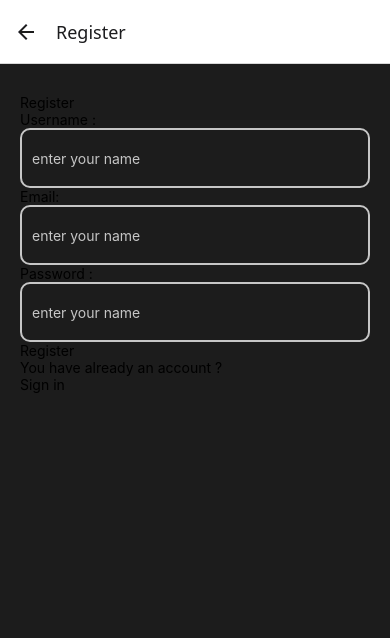
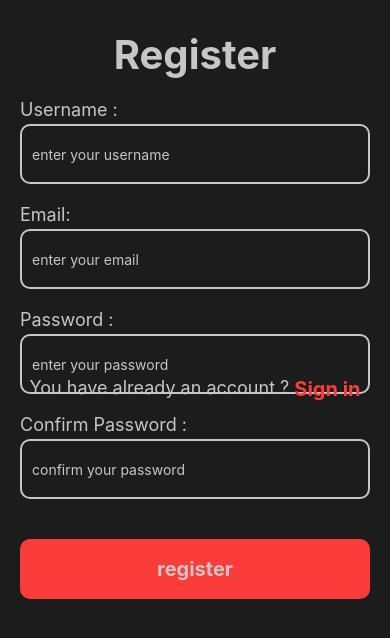
Before and after one commit to Ethernaljoz/react-native-cli-ecommerce, a React Native app: screen /Register in a window 390 px wide. Shown: the top 638 px of the page. Built offline with nearby package versions, Linux system fonts and the light colour scheme.

Commit message:
register ui refactor

```diff
--- a/AppNavigation.tsx
+++ b/AppNavigation.tsx
@@ -21,7 +21,7 @@ export const AuthStackScreen = ( )=>{
       <AuthStack.Navigator initialRouteName="Login" >
         <AuthStack.Screen name="Welcome"  component={WelcomeScreen} />
         <AuthStack.Screen name="Login" options={{headerShown:false}}  component={LoginScreen} />
-        <AuthStack.Screen name="Register"  component={RegisterScreen} />
+        <AuthStack.Screen name="Register" options={{headerShown:false}}  component={RegisterScreen} />
       </AuthStack.Navigator>
     );
   };
--- a/src/screens/auth/Login.tsx
+++ b/src/screens/auth/Login.tsx
@@ -22,12 +22,14 @@ const LoginScreen = () => {
   });
   return (
     <ScreenWrapper>
-      <ScrollView contentContainerStyle={styles.loginWrapper}>
+      <ScrollView
+      // contentContainerStyle={styles.loginWrapper}
+      >
         <View>
 
 
             <Text style={styles.loginText} >
-              LOGIN
+              Login
             </Text>
 
           <View style={styles.formStyle}>
--- a/src/screens/auth/Register.tsx
+++ b/src/screens/auth/Register.tsx
@@ -1,4 +1,4 @@
-import { ActivityIndicator, Pressable, ScrollView, StyleSheet, Text, TextInput,  View } from 'react-native';
+import { ActivityIndicator, Pressable, ScrollView, StyleSheet, Text,  View } from 'react-native';
 import React from 'react';
 import { Controller, useForm } from 'react-hook-form';
 import { useNavigation } from '@react-navigation/native';
@@ -6,6 +6,7 @@ import ScreenWrapper from '../../components/ScreenWrapper';
 import { NativeStackNavigationProp } from '@react-navigation/native-stack';
 import { AuthStackParams } from '../../../AppNavigation';
 import CustomTextInput from '../../components/CustomTextInput';
+import { AppColors } from '../../theme/colors';
 
 const RegisterScreen = () => {
   const navigation = useNavigation<NativeStackNavigationProp<AuthStackParams>>();
@@ -22,21 +23,24 @@ const RegisterScreen = () => {
       username: '',
       email: '',
       password: '',
+      confirmPassword: '',
     },
   });
   return (
     <ScreenWrapper>
-      <ScrollView showsVerticalScrollIndicator={false}>
-        <View >
-          <View >
-            <Text >
+       <ScrollView
+      //  contentContainerStyle={styles.registerWrapper}
+       >
+        <View>
+
+
+            <Text style={styles.registerText} >
               Register
             </Text>
-          </View>
-          <View >
-            <View >
-              <View>
-                <Text >Username :</Text>
+
+          <View style={styles.formStyle}>
+            <View>
+                <Text style={styles.textLabel} >Username :</Text>
                 <Controller
                   name="username"
                   control={control}
@@ -44,13 +48,15 @@ const RegisterScreen = () => {
                     <CustomTextInput
                       value={value}
                       onChangeText={onChange}
-                      placeholder="enter your name"
+                      placeholder="enter your username"
                     />
                   )}
                 />
               </View>
+
+              {/* Email input */}
               <View>
-                <Text >Email:</Text>
+                <Text style={styles.textLabel}>Email:</Text>
                 <Controller
                   name="email"
                   control={control}
@@ -58,15 +64,15 @@ const RegisterScreen = () => {
                     <CustomTextInput
                       value={value}
                       onChangeText={onChange}
-                      placeholder="enter your name"
-                      keyboardType="email-address"
-                      // autoCapitalize="none"
+                      placeholder="enter your email"
                     />
                   )}
                 />
               </View>
+
+              {/* Password input */}
               <View>
-                <Text >Password :</Text>
+                <Text  style={styles.textLabel} >Password :</Text>
                 <Controller
                   name="password"
                   control={control}
@@ -74,31 +80,52 @@ const RegisterScreen = () => {
                     <CustomTextInput
                       value={value}
                       onChangeText={onChange}
-                      placeholder="enter your name"
+                      placeholder="enter your password"
                       secureTextEntry
                     />
                   )}
                 />
               </View>
-            </View>
+
+              {/* ConfirmPassword input */}
+              <View>
+                <Text  style={styles.textLabel} >Confirm Password :</Text>
+                <Controller
+                  name="confirmPassword"
+                  control={control}
+                  render={({ field: { onChange, value } }) => (
+                    <CustomTextInput
+                      value={value}
+                      onChangeText={onChange}
+                      placeholder="confirm your password"
+                      secureTextEntry
+                    />
+                  )}
+                />
+              </View>
 
             <Pressable
-              onPress={ handleSubmit(onSubmit)}
+            style={styles.pressableStyle}
+              onPress={handleSubmit(onSubmit)}
             >
               {
                 // loading ? <ActivityIndicator size="large" color="white" /> :
-              <Text >Register</Text>}
+              <Text style={styles.pressableText}>register</Text>
+              }
             </Pressable>
+
           </View>
-          <View >
-            <Text >You have already an account ? </Text>
+
+          <View style={styles.suggestionWrapper}>
+            <Text style={styles.textLabel}>You have already an account ? </Text>
             <Pressable onPress={() => navigation.navigate('Login')}>
-              <Text >
-                Sign in
+              <Text style={styles.goToSignIn}>
+              Sign in
               </Text>
             </Pressable>
           </View>
-        </View>
+
+      </View>
       </ScrollView>
     </ScreenWrapper>
   );
@@ -107,4 +134,53 @@ const RegisterScreen = () => {
 export default RegisterScreen;
 
 
-const styles = StyleSheet.create({});
+const styles = StyleSheet.create({
+  textLabel:{
+      color:AppColors.textColor,
+      fontSize:18,
+      fontWeight:'medium',
+      marginBottom:4,
+    },
+    pressableStyle:{
+      width:'100%',
+      height:60,
+      backgroundColor:AppColors.mainColor,
+      borderRadius: 10,
+      justifyContent:'center',
+      alignItems: 'center',
+      marginTop:20,
+    },
+    pressableText:{
+      color:AppColors.textColor,
+      textAlign: 'center',
+      fontSize:20,
+      fontWeight:'bold',
+    },
+    formStyle:{
+      flex:1,
+      flexDirection:'column',
+      gap:20,
+    },
+    registerText:{
+      textAlign:'center',
+      color:AppColors.textColor,
+      fontSize:40,
+      fontWeight:'bold',
+      marginBottom:20,
+    },
+    registerWrapper:{
+      flex:1,
+      justifyContent: 'center',
+    },
+    suggestionWrapper:{
+      marginTop:15,
+      flex:1,
+      justifyContent: 'center',
+      flexDirection:'row',
+    },
+    goToSignIn:{
+      color:AppColors.mainColor,
+      fontWeight:'bold',
+      fontSize:20,
+    },
+});
```
